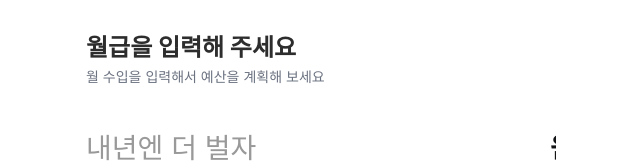
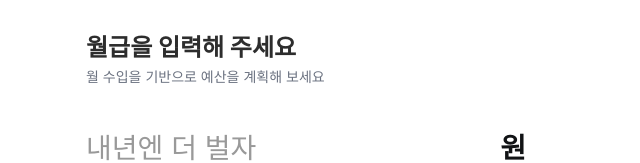
Before and after one commit to j-yesung/soomtong, a Next.js app: page /salary in a window 1280 px wide. Shown: the top 163 px of the page, without its empty margins (334-974 px from the left). Built offline with nearby package versions, Linux system fonts and the light colour scheme.

Commit message:
style: 월급 입력 input width 조정

```diff
--- a/src/app/salary/page.tsx
+++ b/src/app/salary/page.tsx
@@ -26,10 +26,10 @@ export default function SalaryPage() {
           월급을 입력해 주세요
         </Heading>
         <Heading level={5} fontWeight="normal" color="description">
-          월 수입을 입력해서 예산을 계획해 보세요
+          월 수입을 기반으로 예산을 계획해 보세요
         </Heading>
       </Box>
-      <Box display="flex" flexDirection="column" width="100%" gap={20}>
+      <Box display="flex" flexDirection="column" gap={20}>
         <SalaryInput />
         <SalaryButton />
       </Box>
--- a/src/components/ui/input/style.ts
+++ b/src/components/ui/input/style.ts
@@ -61,6 +61,7 @@ export const Input = styled.input<InputStyleProps>`
     ${({ $inputStyle }) =>
     $inputStyle === "salary" &&
     css`
+      width: 100%;
       flex: 1;
       padding: 0;
       font-size: 28px;
--- a/src/components/ui/input/type.ts
+++ b/src/components/ui/input/type.ts
@@ -9,6 +9,7 @@ export interface InputStyleProps {
   $variant: InputVariant;
   $inputStyle: inputStyle;
   $placeholder?: string;
+  $fullWidth?: boolean;
 }
 
 export interface InputProps extends React.InputHTMLAttributes<HTMLInputElement> {
@@ -20,4 +21,5 @@ export interface InputProps extends React.InputHTMLAttributes<HTMLInputElement>
   variant?: InputVariant;
   label?: string;
   placeholder?: string;
+  fullWidth?: boolean;
 }
--- a/src/features/salary/components/salaryInput/index.tsx
+++ b/src/features/salary/components/salaryInput/index.tsx
@@ -19,6 +19,7 @@ export default function SalaryInput() {
         inputSize="m"
         inputStyle="salary"
         placeholder="내년엔 더 벌자"
+        fullWidth
       />
       <Text fontSize={28} fontWeight={800}>
         원
```
